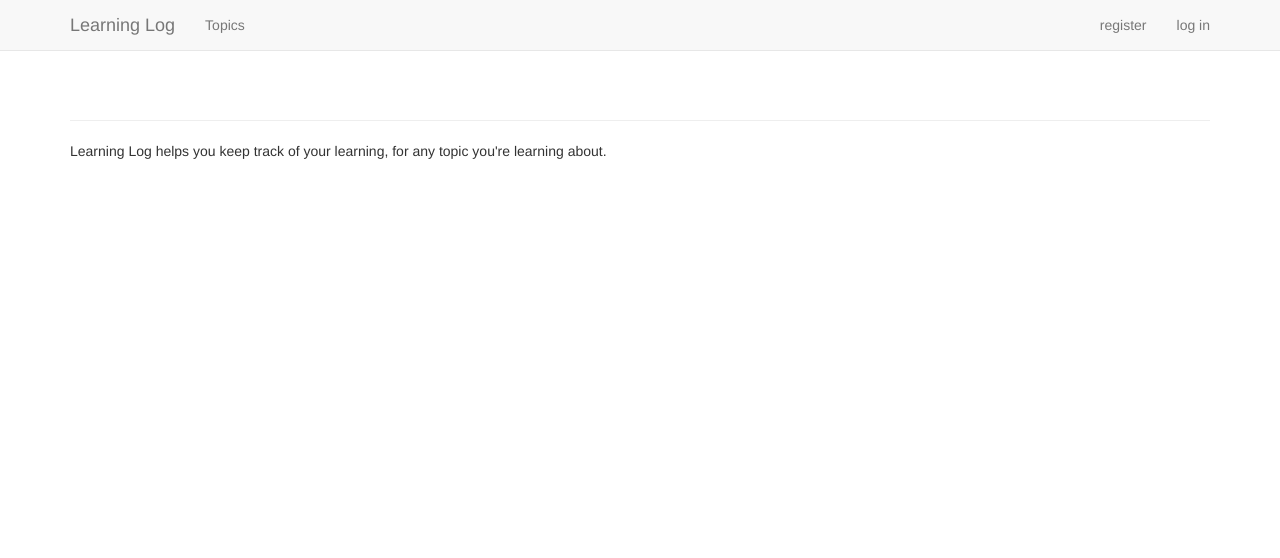
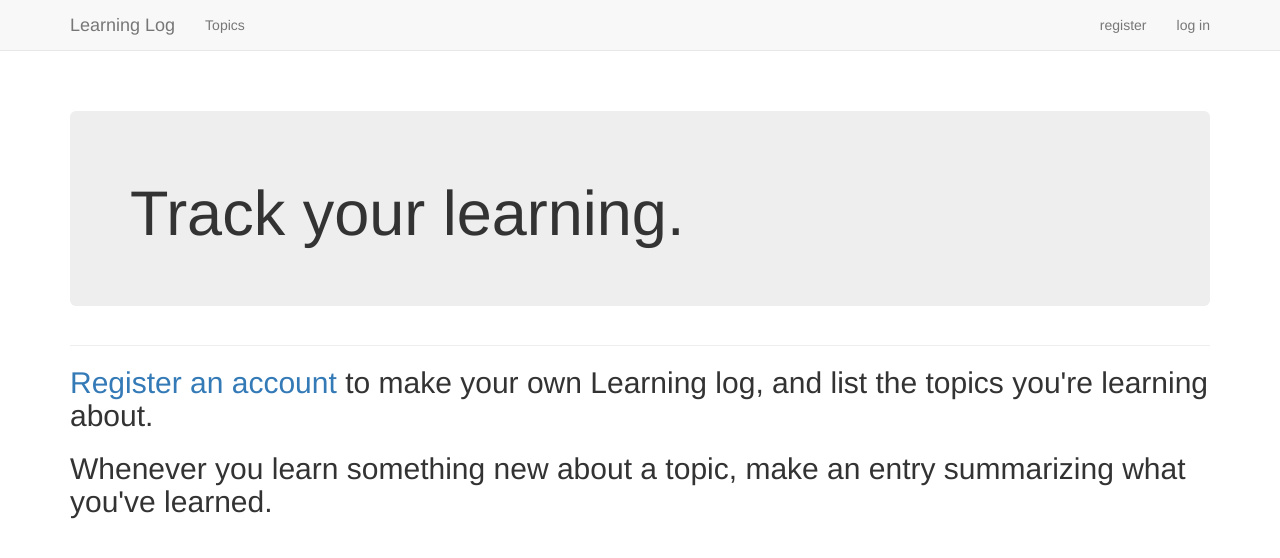
Before and after one commit to shrewdscholar/learning_log, a Django app: page / in a window 1280 px wide. Shown: the top 558 px of the page. Run offline with Django 3.2, Linux system fonts and the light colour scheme; parts of the project's set-up code (start-up, migrations or seed data) failed here and were passed over; some libraries are stand-ins or nearby versions.

Commit message:
对index.html进行了更新

```diff
--- a/learning_logs/templates/learning_logs/index.html
+++ b/learning_logs/templates/learning_logs/index.html
@@ -1,5 +1,17 @@
 {% extends "learning_logs/base.html" %}
 
+{% block header %}
+  <div class="jumbotron">
+    <h1>Track your learning.</h1>
+  </div>
+{% endblock header %}
+
 {% block content %}
-<p>Learning Log helps you keep track of your learning, for any topic you're learning about.</p>
+  <h2>
+    <a href="{% url 'users:register' %}">Register an account</a> to make your
+    own Learning log, and list the topics you're learning about.
+  </h2>
+  <h2>
+    Whenever you learn something new about a topic, make an entry summarizing what you've learned.
+  </h2>
 {% endblock content %}
```
